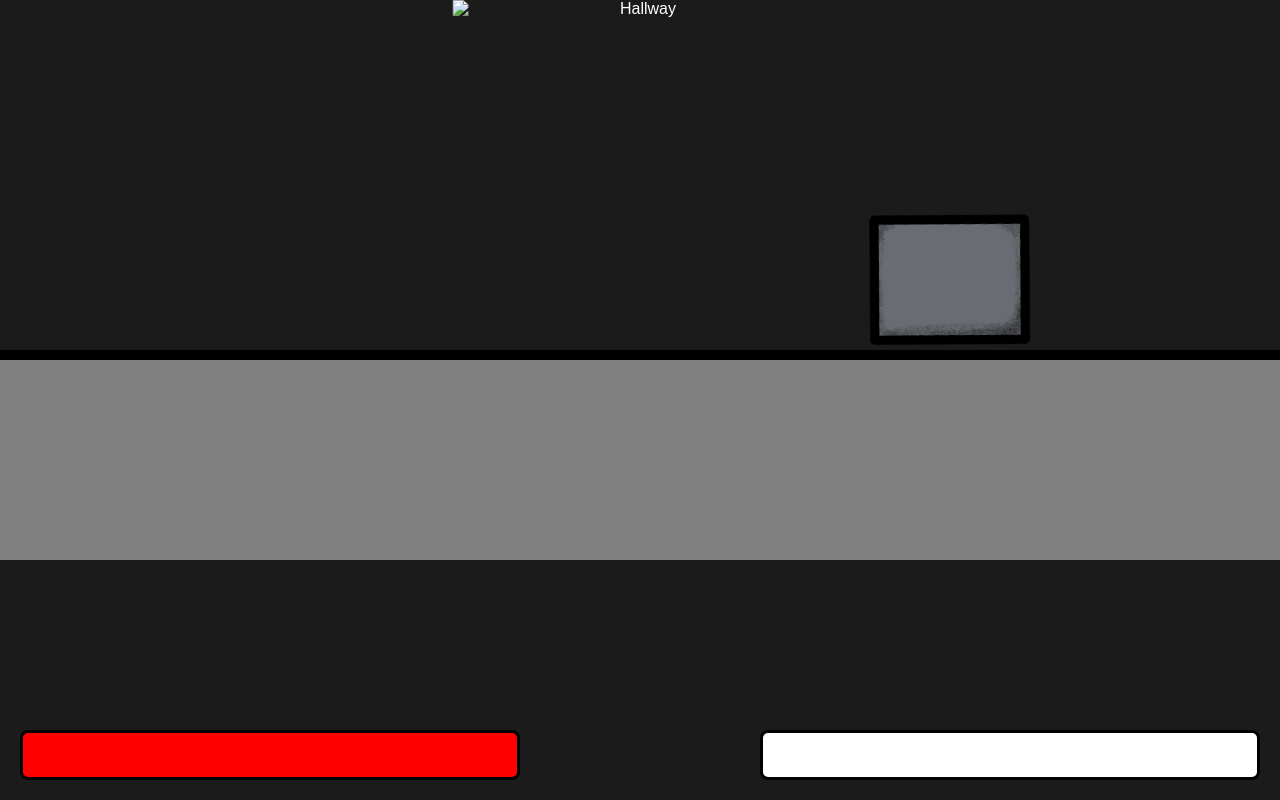
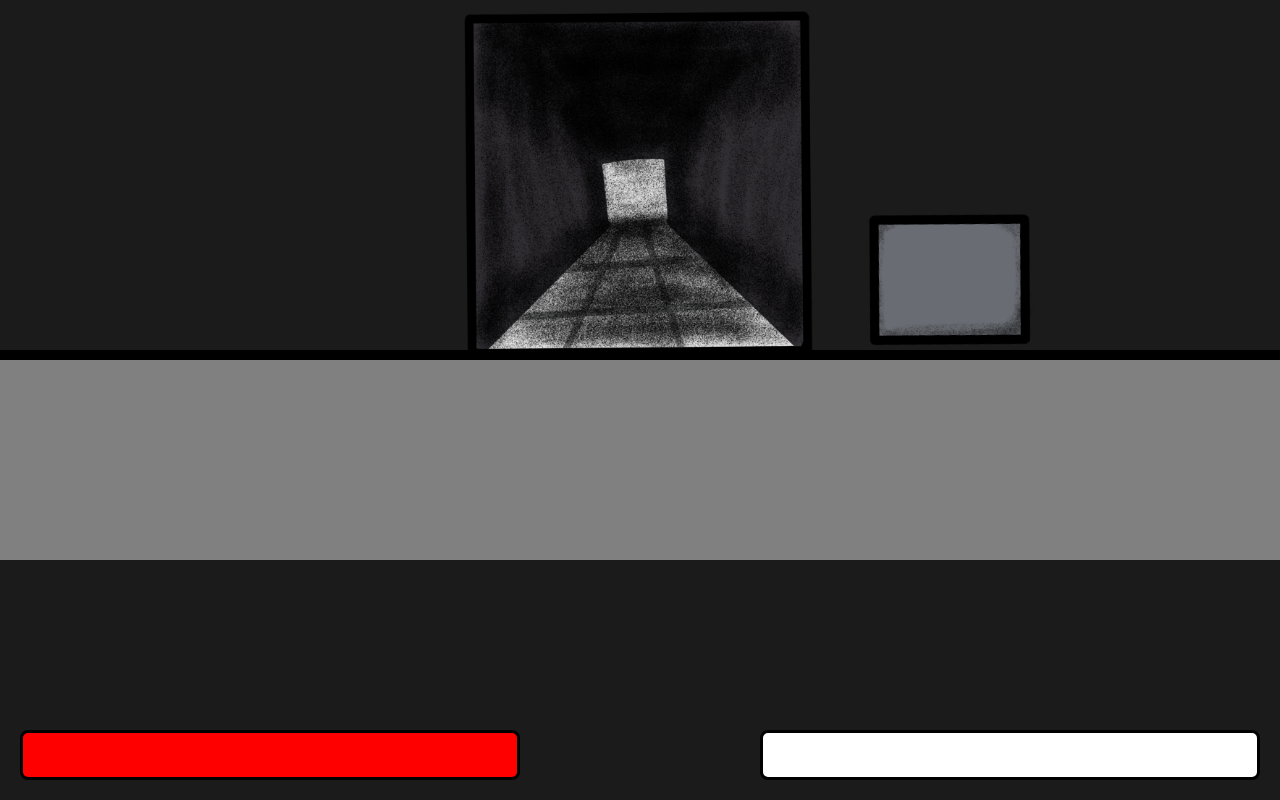
Before and after one commit to Theo1461/StunningOcto, a plain HTML site: page index.html in a window 1280 px wide. Both pictures are taken after a click on the button "Start Game". Drawn offline with Linux system fonts and the light colour scheme.

Commit message:
Updated index.html

```diff
--- a/index.html
+++ b/index.html
@@ -612,7 +612,7 @@ button-grid:active { background-color: green; }
 <!-- Hallway Camera Section (Initially Displayed) -->
 <!-- Hallway Camera Section (Initially Hidden) -->
 <div id="hallway"></div>
-<img src="image/Hallway.png" alt="Hallway" class="hallway-image" style="width: 375px; height: 375px; position: absolute; top: 0; left: 50%; transform: translateX(-50%);">
+<img src="Hallway.png" alt="Hallway" class="hallway-image" style="width: 375px; height: 375px; position: absolute; top: 0; left: 50%; transform: translateX(-50%);">
 
 
   <div class="power-controls">
```
